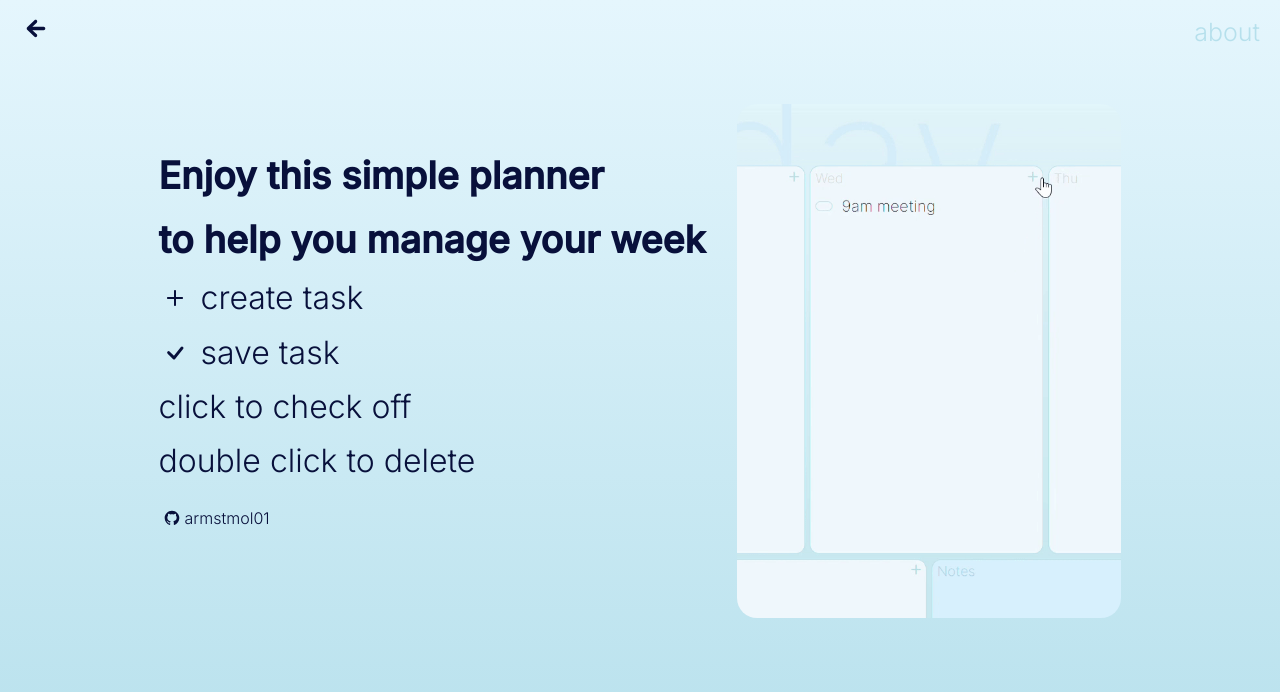
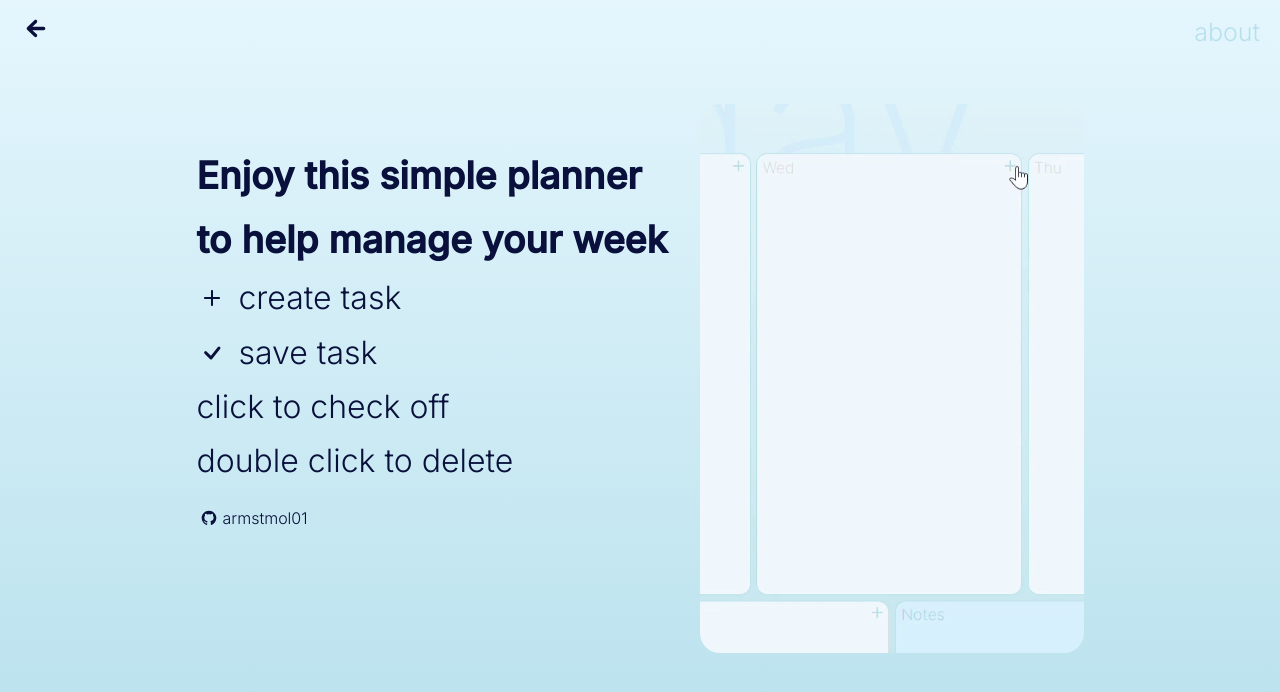
Before and after one commit to armstmol01/weekly-planner, a React (Create React App) app in the folder client/: page /about in a window 1280 px wide. Shown: the top 692 px of the page. Built offline with nearby package versions, Linux system fonts and the light colour scheme; a web font is replaced by a local one.

Commit message:
better demo gif

```diff
--- a/client/src/components/about/About.jsx
+++ b/client/src/components/about/About.jsx
@@ -1,7 +1,7 @@
 import React from 'react'
 import './About.css'
 import Nav from '../nav/Nav'
-import DEMO from '../../assets/werkweekdemo.gif'
+import DEMO from '../../assets/werkweekdemo2.gif'
 import { IoIosAdd } from 'react-icons/io'
 import { BsCheck } from 'react-icons/bs'
 import { GrGithub } from 'react-icons/gr'
@@ -14,7 +14,7 @@ const About = () => {
       <Nav data='about' className='nav'></Nav>
       <div className="about__container">
         <div className='direction__container'>
-          <h3>Enjoy this simple planner <br></br>to help you manage your week</h3>
+          <h3>Enjoy this simple planner <br></br>to help manage your week</h3>
           <div className='icon__container'>
             <IoIosAdd/>
             <p>create task</p></div>
```
Also changed, not shown: client/src/assets/werkweekdemo2.gif (added).
